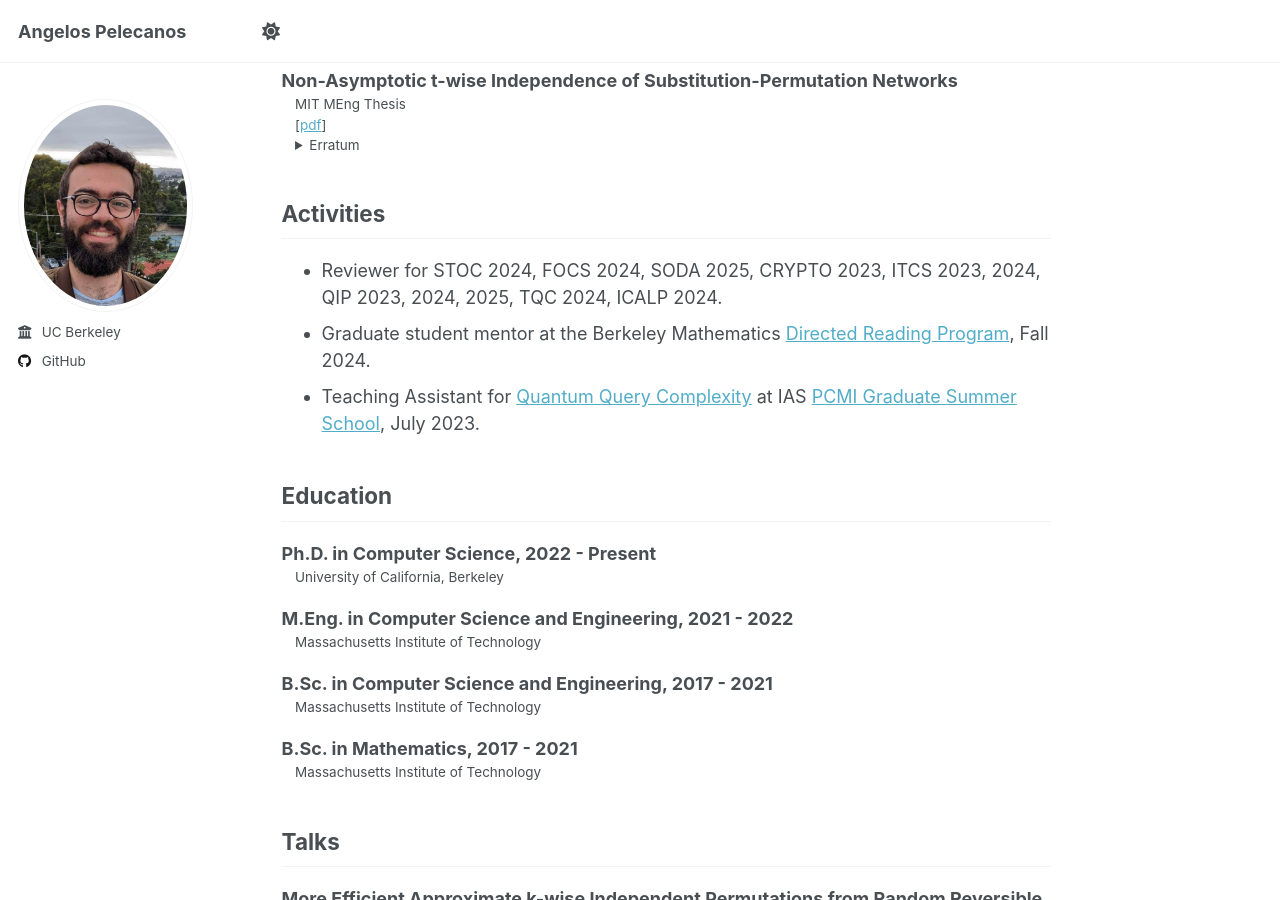
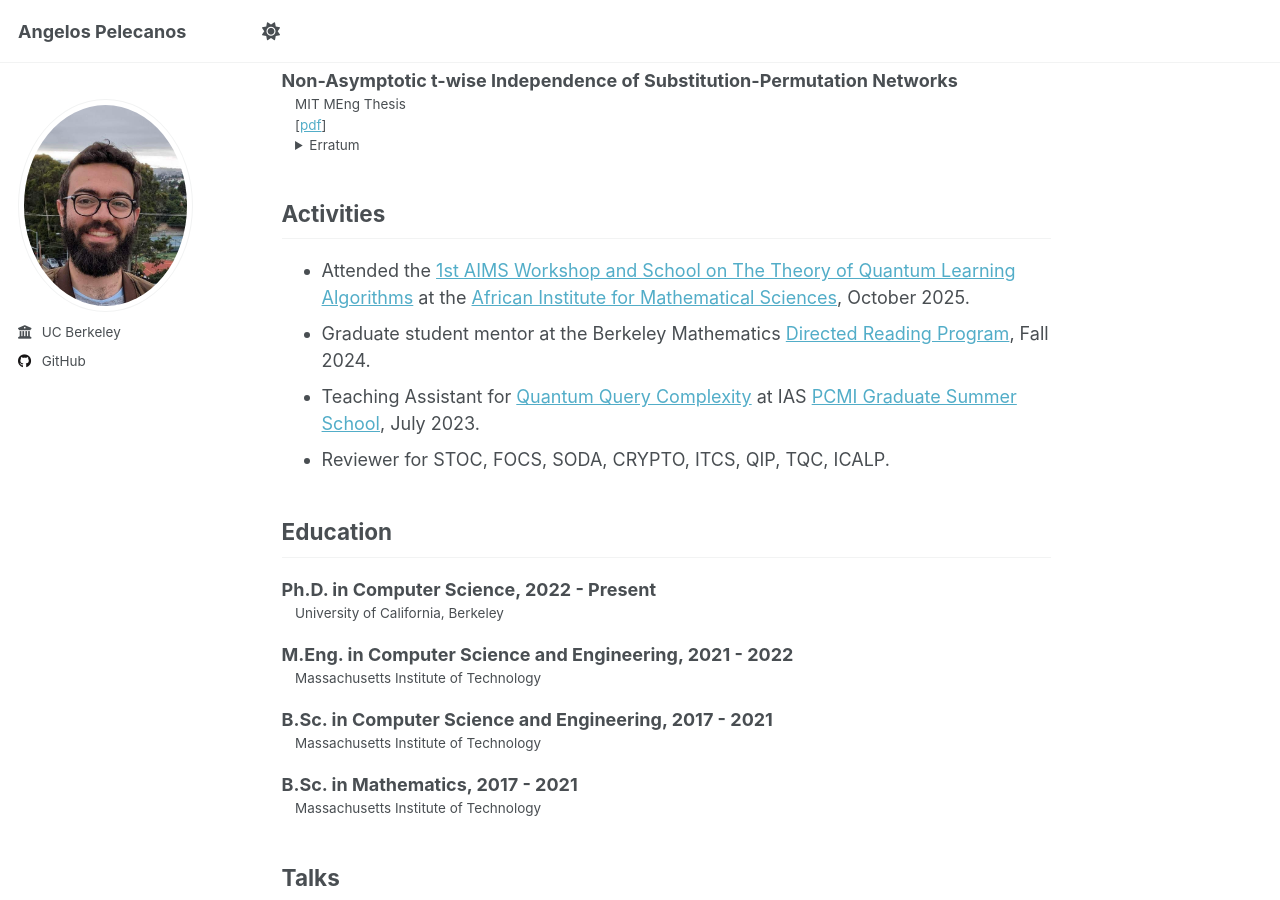
Before and after one commit to apelecan/apelecan.github.io, a Jekyll site: the page built from _pages/about.md, in a window 1280 px wide and 900 px high, scrolled down 1522 px. Built offline with Jekyll 4.4.1, drawn with Linux system fonts in a browser that asks for light colours; a script that is not in the unit is left out.

Commit message:
more updates

```diff
--- a/_pages/about.md
+++ b/_pages/about.md
@@ -69,9 +69,10 @@ Non-Asymptotic t-wise Independence of Substitution-Permutation Networks
 
 ## Activities
 
-* Reviewer for STOC 2024, FOCS 2024, SODA 2025, CRYPTO 2023, ITCS 2023, 2024, QIP 2023, 2024, 2025, TQC 2024, ICALP 2024.
+* Attended the [1st AIMS Workshop and School on The Theory of Quantum Learning Algorithms](https://aims-quantum-learning-and-testing.github.io/) at the [African Institute for Mathematical Sciences](https://aims.ac.za/), October 2025.
 * Graduate student mentor at the Berkeley Mathematics [Directed Reading Program](https://wp.math.berkeley.edu/drp/), Fall 2024.
 * Teaching Assistant for [Quantum Query Complexity](https://yassine-hamoudi.github.io/pcmi2023/) at IAS [PCMI Graduate Summer School](https://www.ias.edu/pcmi/pcmi-2023-graduate-summer-school), July 2023.
+* Reviewer for STOC, FOCS, SODA, CRYPTO, ITCS, QIP, TQC, ICALP.
 
 ## Education
 
```
